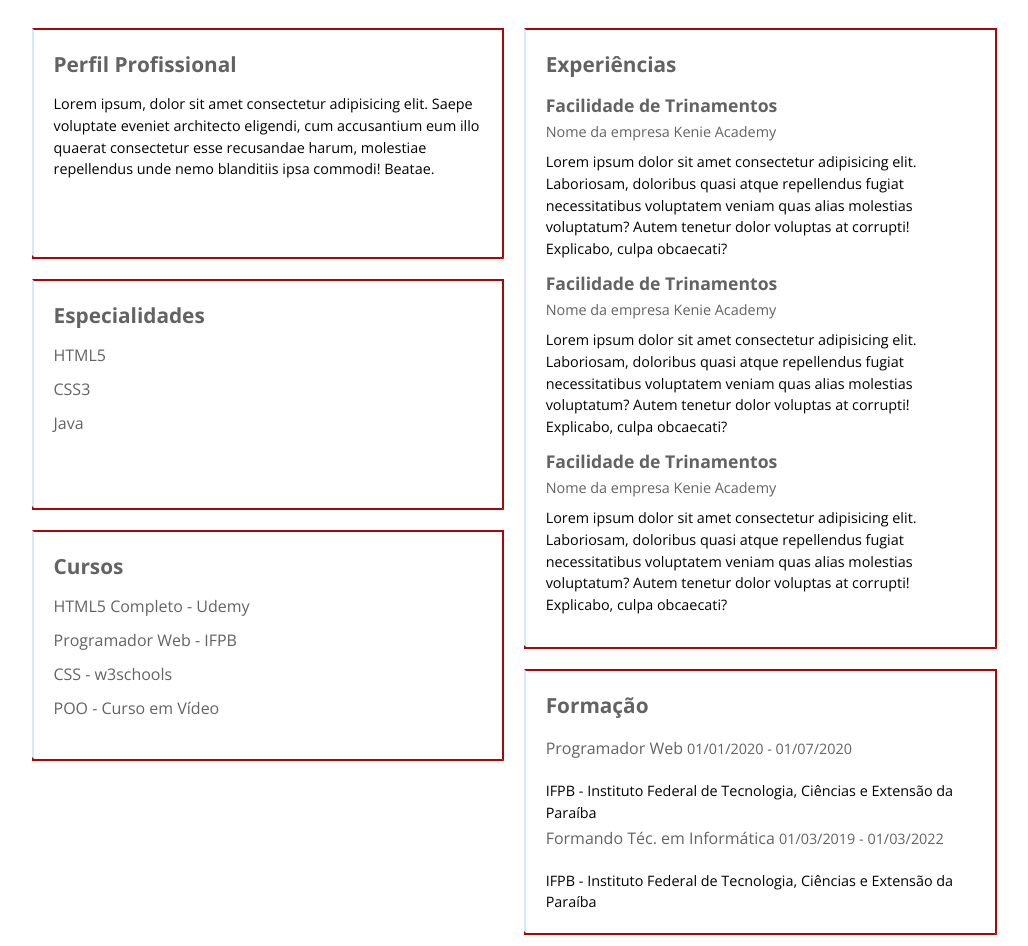
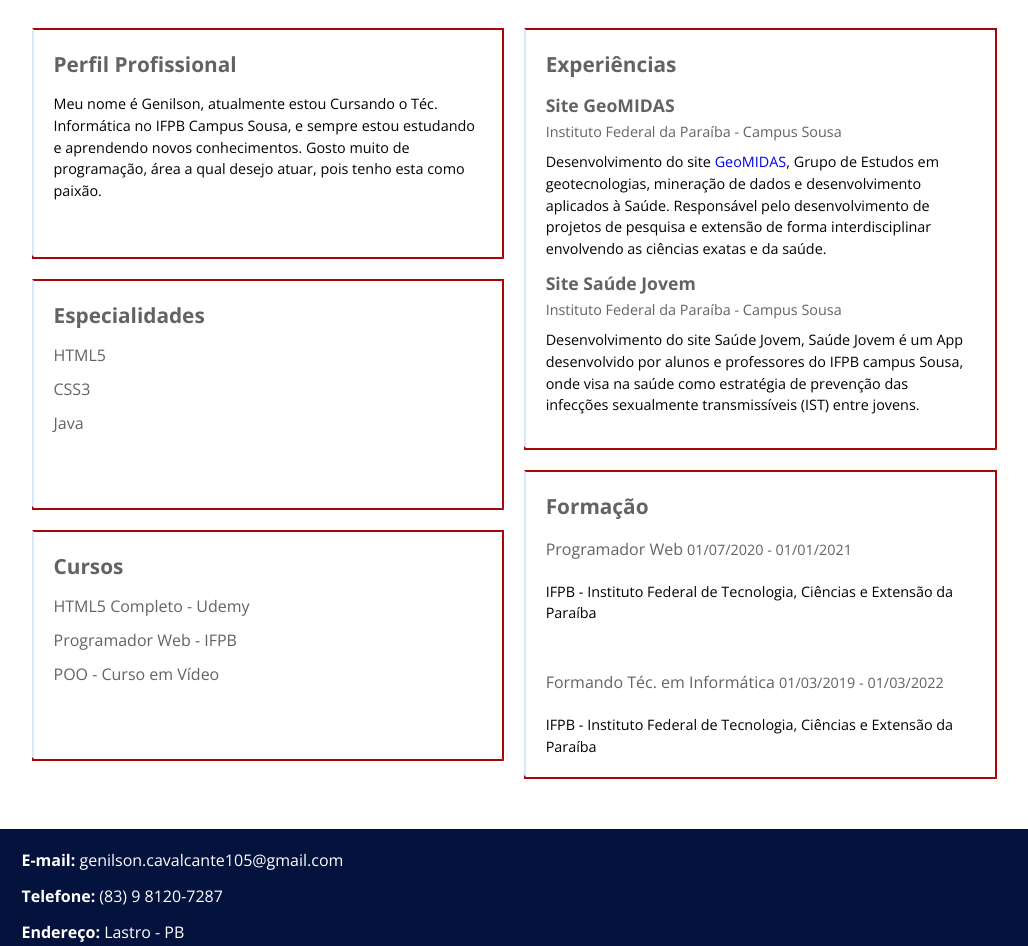
Before and after one commit to genilsoncavalcante/genilsoncavalcante.github.io, a plain HTML site: page index.html in a window 1280 px wide. Shown: the part 430-1376 px from the top of the page, without its empty margins (126-1154 px from the left). Drawn offline with nearby package versions, Linux system fonts and the light colour scheme.

Commit message:
Atualizando Portifólio - Foto mais texto

```diff
--- a/css/style.css
+++ b/css/style.css
@@ -25,7 +25,8 @@ html, body, figure, img, div, input, textarea, p, h1, h2, h3, h4, h5, h6, ul, li
     display: none;
 }
 
-:root{/*VARIÁVEIS*/
+/*VARIÁVEIS*/
+:root{
     --corBackgroundPrimaria: #45dbfc;
     --corBackgroundSecundaria: #04133d;
     --corBackgroundTerciaria: #d4e9ff;
@@ -112,7 +113,6 @@ footer nav .redes-sociais li a img{
     width: 40px;
     color: #537df1;
 }
-footer nav .redes-sociais li a img p{}
 
 /* PÁGINA INICIAL */
 main .coluna{
@@ -297,9 +297,6 @@ label span{
         padding: 0;
     }
 
-    main .coluna{
-        padding: 0;
-    }
     footer nav .redes-sociais li{
         margin: 0 14px;
         text-align: center;
--- a/index.html
+++ b/index.html
@@ -17,14 +17,16 @@
         <header><!--O CABEÇALHO!!!-->
 
             <div class="container">
-                <label for="ativar-dark"><span></span></label><!--Mode Dark-->
+                <label for="ativar-dark">
+                    <span></span>
+                </label><!--Mode Dark-->
 
                 <div class="linha">
 
                     <!--CAIXA - FOTO DE PERFIL-->
                     <div class="coluna coluna-esquerda">
                         <figure>
-                            <img src="img/photo_2021-03-19_09-37-23.jpg" alt="Genilson Cavalcante">
+                            <img src="img/portifolio2.png" alt="Genilson Cavalcante">
                             <figcaption class="hidden">Genilson Cavalcante</figcaption><!--Para leitores de tela.-->
                         </figure>
                     </div>
@@ -64,7 +66,7 @@
                         <section>
                             <span class="topo-direita"></span>
                             <h2>Perfil Profissional</h2>
-                            <p>Lorem ipsum, dolor sit amet consectetur adipisicing elit. Saepe voluptate eveniet architecto eligendi, cum accusantium eum illo quaerat consectetur esse recusandae harum, molestiae repellendus unde nemo blanditiis ipsa commodi! Beatae.</p>
+                            <p>Meu nome é Genilson, atualmente estou Cursando o Téc. Informática no IFPB Campus Sousa, e sempre estou estudando e aprendendo novos conhecimentos. Gosto muito de programação, área a qual desejo atuar, pois tenho esta como paixão.</p>
                             <span class="topo-esquerda"></span>
                         </section>
 
@@ -85,7 +87,6 @@
                             <ul>
                                 <li>HTML5 Completo - Udemy</li>
                                 <li>Programador Web - IFPB</li>
-                                <li>CSS - w3schools</li>
                                 <li>POO - Curso em Vídeo</li>
                             </ul>
                             <span class="topo-esquerda"></span>
@@ -99,19 +100,14 @@
                             <h2>Experiências</h2>
                             <ul>
                                 <li>
-                                    <h3>Facilidade de Trinamentos</h3>
-                                    <strong>Nome da empresa Kenie Academy</strong>
-                                    <p>Lorem ipsum dolor sit amet consectetur adipisicing elit. Laboriosam, doloribus quasi atque repellendus fugiat necessitatibus voluptatem veniam quas alias molestias voluptatum? Autem tenetur dolor voluptas at corrupti! Explicabo, culpa obcaecati?</p>
+                                    <h3>Site GeoMIDAS</h3>
+                                    <strong>Instituto Federal da Paraíba - Campus Sousa</strong>
+                                    <p>Desenvolvimento do site <a href="https://genilsoncavalcante.github.io/Projeto-GeoMIDAS-IFPB/index.html">GeoMIDAS</a>, Grupo de Estudos em geotecnologias, mineração de dados e desenvolvimento aplicados à Saúde. Responsável pelo desenvolvimento de projetos de pesquisa e extensão de forma interdisciplinar envolvendo as ciências exatas e da saúde.</p>
                                 </li>
                                 <li>
-                                    <h3>Facilidade de Trinamentos</h3>
-                                    <strong>Nome da empresa Kenie Academy</strong>
-                                    <p>Lorem ipsum dolor sit amet consectetur adipisicing elit. Laboriosam, doloribus quasi atque repellendus fugiat necessitatibus voluptatem veniam quas alias molestias voluptatum? Autem tenetur dolor voluptas at corrupti! Explicabo, culpa obcaecati?</p>
-                                </li>
-                                <li>
-                                    <h3>Facilidade de Trinamentos</h3>
-                                    <strong>Nome da empresa Kenie Academy</strong>
-                                    <p>Lorem ipsum dolor sit amet consectetur adipisicing elit. Laboriosam, doloribus quasi atque repellendus fugiat necessitatibus voluptatem veniam quas alias molestias voluptatum? Autem tenetur dolor voluptas at corrupti! Explicabo, culpa obcaecati?</p>
+                                    <h3>Site Saúde Jovem</h3>
+                                    <strong>Instituto Federal da Paraíba - Campus Sousa</strong>
+                                    <p>Desenvolvimento do site Saúde Jovem, Saúde Jovem é um App desenvolvido por alunos e professores do IFPB campus Sousa, onde visa na saúde como estratégia de prevenção das infecções sexualmente transmissíveis (IST) entre jovens.</p>
                                 </li>
                             </ul>
                             <span class="topo-esquerda"></span>
@@ -121,8 +117,9 @@
                             <span class="topo-direita"></span>
                             <h2>Formação</h2>
                             <ul>
-                                <li>Programador Web <strong>01/01/2020 - 01/07/2020</strong></li>
+                                <li>Programador Web <strong>01/07/2020 - 01/01/2021</strong></li>
                                 <p>IFPB - Instituto Federal de Tecnologia, Ciências e Extensão da Paraíba</p>
+                                <br><br>
                                 <li>Formando Téc. em Informática <strong>01/03/2019 - 01/03/2022</strong></li>
                                 <p>IFPB - Instituto Federal de Tecnologia, Ciências e Extensão da Paraíba</p>
                             </ul>
```
Also changed, not shown: img/portifolio1.jpg (renamed from img/photo_2021-03-19_09-37-23.jpg), img/portifolio2.png (added), img/portifolio3.png (added).
